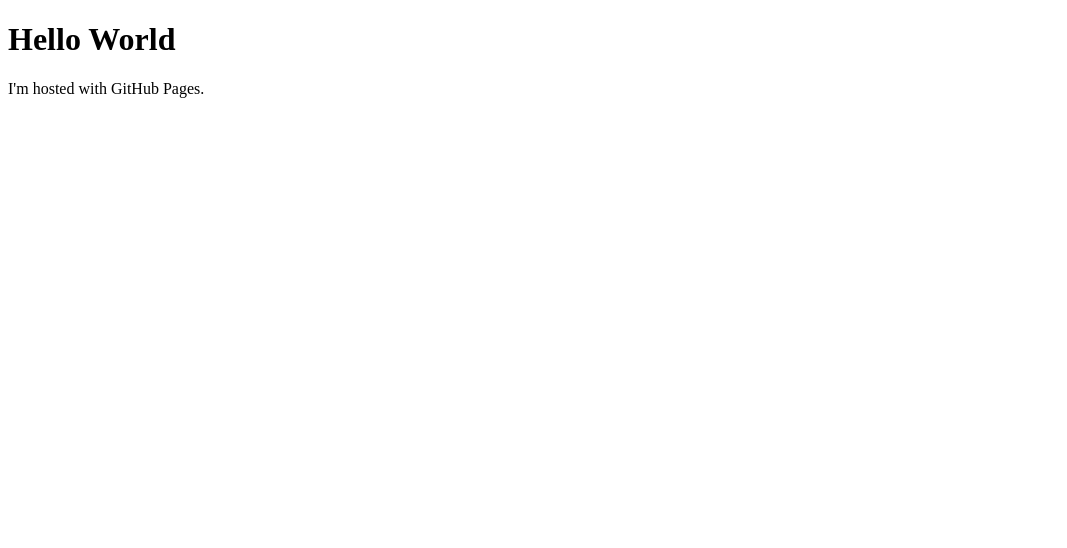
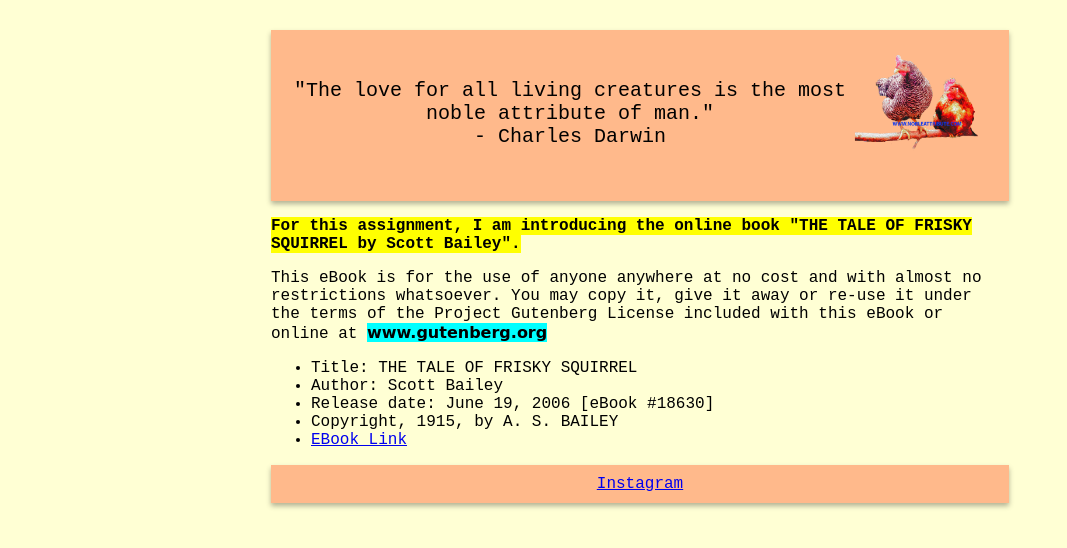
Before and after one commit to farahcoding/farahcoding.github.io, a plain HTML site: page index.html in a window 1280 px wide. Shown: the whole page, without its empty margins (0-1067 px from the left). Drawn offline with Linux system fonts and the light colour scheme.

Commit message:
added content and resources

```diff
--- /dev/null
+++ b/css/myStyle.css
@@ -0,0 +1,65 @@
+
+* {
+        font-size: 100%;
+        font-family: monospace, Papyrus;
+
+}
+
+.quote{
+        text-decoration: underline overline #FF3028;
+}
+
+nav {
+        background-color: #ffb98b;
+        box-shadow: 0 3px 5px rgba(0,0,0,0.3);
+        font-family: monospace;
+        font-size: 1.25em;
+        display: flex;
+        align-items: center;
+        text-align:center;
+        padding: 5px 15px 10px 15px;
+        overflow: auto;
+}
+
+body{
+        padding: 30px 15px 30px 15px;
+        margin: 0 20%;
+        align-items: center;
+        justify-content: center;
+        background-color: #ffffd4;
+
+}
+
+#content{
+        padding: 5px 5px 5px 5px;
+}
+
+footer{
+        background-color: #ffb98b;
+        box-shadow: 0 3px 5px rgba(0,0,0,0.3);
+        font-size: 1em;
+        padding: 10px 15px 10px 15px;
+        text-align: center;
+}
+
+@media screen and (max-width: 480px){
+
+    body {
+        margin: 0;
+        padding: 15px 5px 5px 5px;
+        align-items: center;
+        font-size: 80%;
+    }
+    nav {
+        margin: 0;
+        font-size: 1em;
+    }
+    #proj{
+        margin: 0 ;
+    }
+    footer{
+        margin: 0;
+        font-size: 0.75em;
+    }
+
+}
--- a/index.html
+++ b/index.html
@@ -1,13 +1,47 @@
 <!DOCTYPE html>
 <html>
-<head>
+	<head>
         <meta charset ="utf-8">
         <meta content="width=device-width,initial-scale=1.0" name="viewport" >
         <meta http-equiv="X-UA-Compatible" content="ie=edge">
 		<title>Farah's INST377 Test Page</title>
-</head>
-<body>
-<h1>Hello World</h1>
-<p>I'm hosted with GitHub Pages.</p>
-</body>
+		<link rel="stylesheet" href="css/myStyle.css"/>
+	</head>
+	<body>
+        <header>
+            <nav>
+                 <div>
+                    <p id="darwin-quote">"The love for all living creatures is the most noble attribute of man."<br>
+                    - Charles Darwin</p>
+                </div>
+
+                <div>
+                    <p><img id="nav-logo" src="assets/logo.png" width= 140px height=110px alt="logo"></p>
+                </div>
+            </nav>
+        </header>
+		<section class="content">
+				<div>
+					<p>
+						<b style="font-weight: bold; background-color: yellow; ">For this assignment, I am introducing the online book "THE TALE OF FRISKY SQUIRREL by Scott Bailey".</b>
+					</p>
+					<p>
+						This eBook is for the use of anyone anywhere at no cost and with
+						almost no restrictions whatsoever. You may copy it, give it away or
+						re-use it under the terms of the Project Gutenberg License included
+						with this eBook or online at  <b style="font-family: cursive; background-color: aqua;">www.gutenberg.org</b>
+						<ul>
+							<li>Title:  THE TALE OF FRISKY SQUIRREL</li>
+							<li>Author: Scott Bailey</li>
+							<li>Release date: June 19, 2006 [eBook #18630]</li>
+							<li>Copyright, 1915, by A. S. BAILEY</li>
+							<li><a href="https://www.gutenberg.org/cache/epub/18630/pg18630-images.html" target ="_blank"  rel="noopener noreferrer">EBook Link</a></li>
+						</ul>
+					</p>
+				</div>
+		</section>
+	</body>
+    <footer>
+        <a href="https://instagram.com/nobleattribute" target ="_blank"  rel="noopener noreferrer">Instagram</a>
+    </footer>
 </html>
```
Also changed, not shown: assets/logo.png (added).
